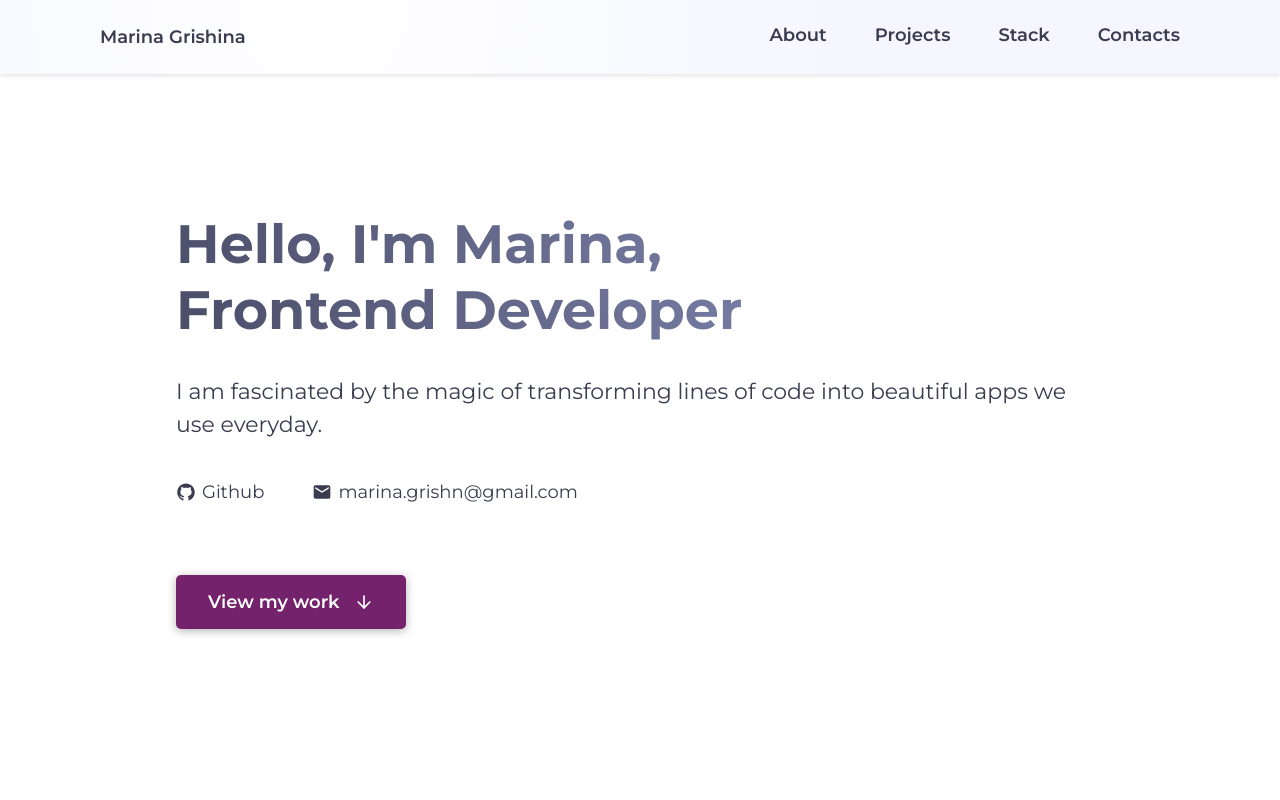
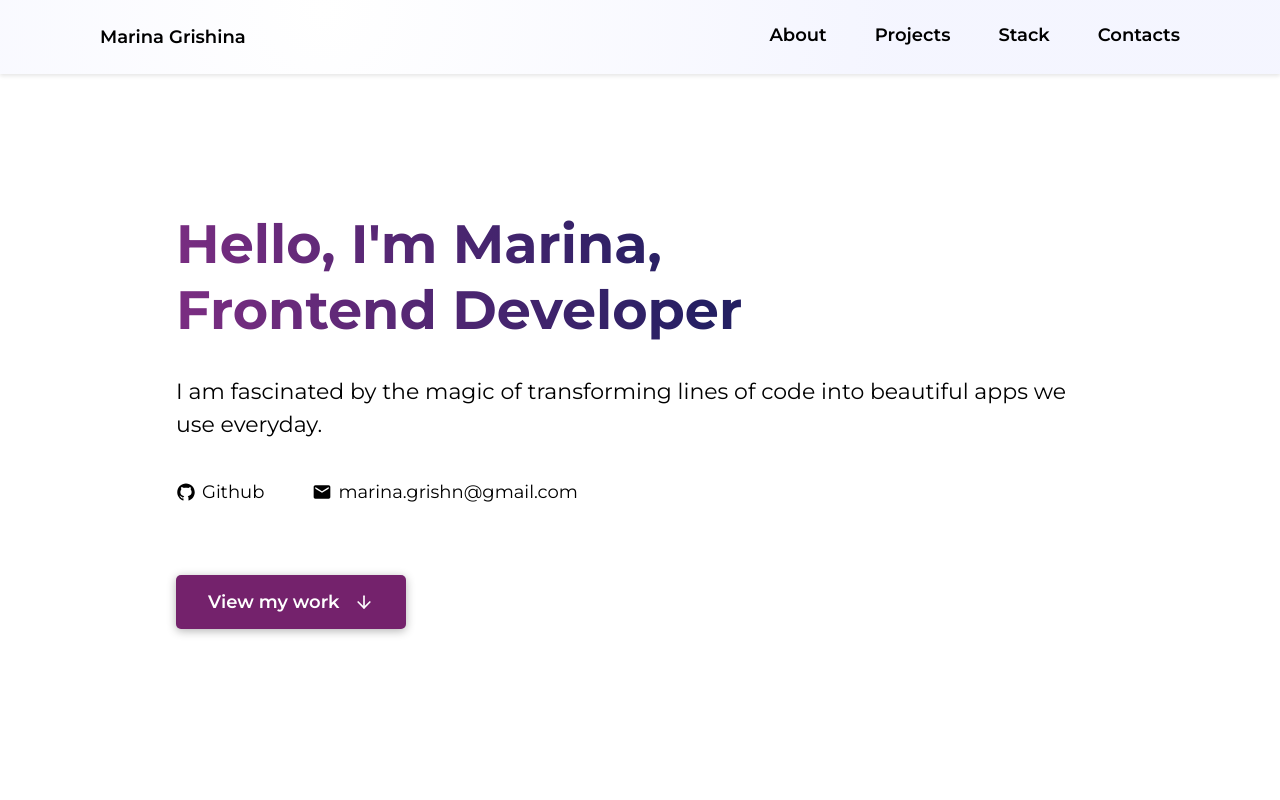
Before and after one commit to MarinGr/portfolio, a React (Create React App) app: page / in a window 1280 px wide. Shown: the top 800 px of the page. Built offline with nearby package versions, Linux system fonts and the light colour scheme.

Commit message:
update palette

```diff
--- a/src/App.css
+++ b/src/App.css
@@ -4,17 +4,16 @@
     rgb(255, 255, 255, 0.5) 0%,
     rgb(234, 236, 255, 0.5) 90%
   );
+  --text-color-headline: linear-gradient(
+    76.8deg,
+    rgb(121, 45, 129) 3.6%,
+    rgb(36, 31, 98) 90.4%
+  );
   --burger-nav-bg-color: radial-gradient(
     621px at 25.3% 13.8%,
     rgb(234, 236, 255, 0.5) 0%,
     rgb(255, 255, 255, 0.5) 90%
   );
-  --text-color-headline: linear-gradient(
-    69.9deg,
-    rgb(76, 79, 106) 3.2%,
-    rgb(118, 124, 163) 97.6%
-  );
-  --text-color-primary: #3a3c50;
   --white: #fff;
   --primary-color: #74226c;
   --primary-color-hover: #66145e;
```
